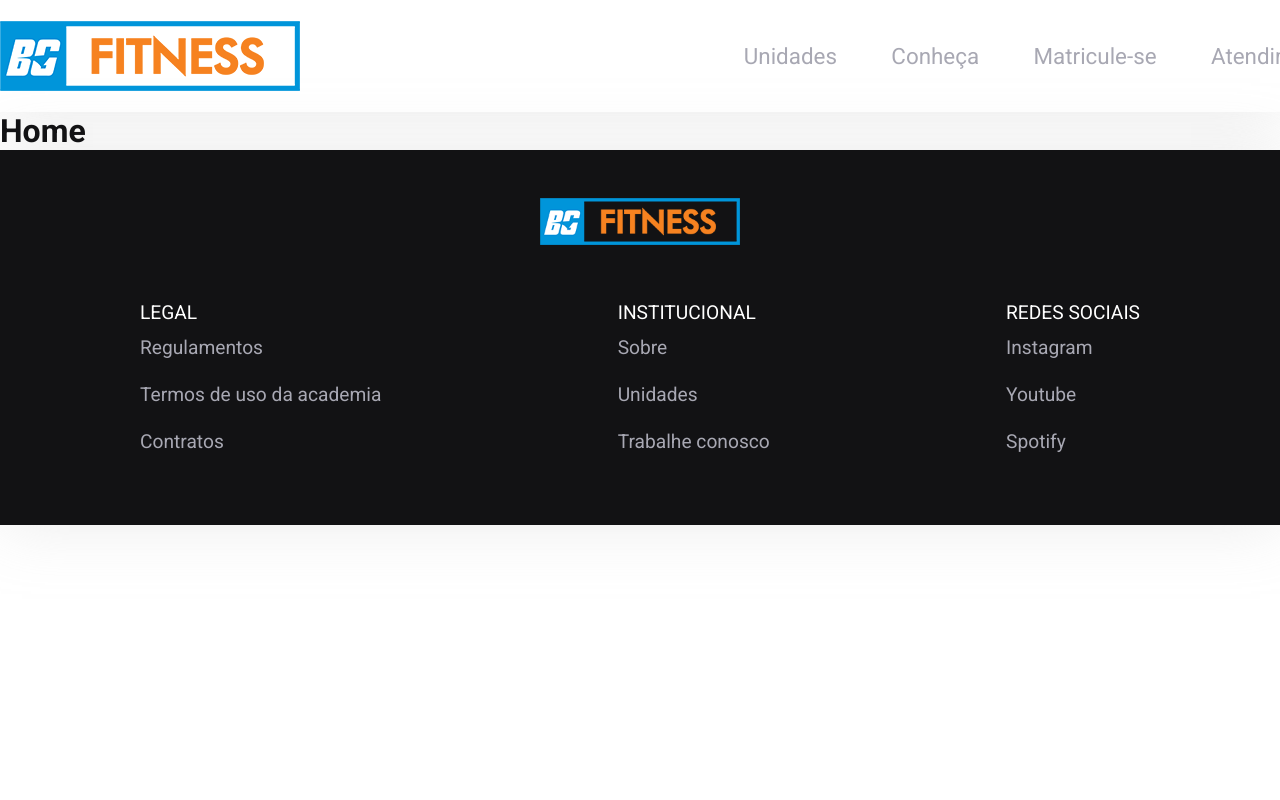
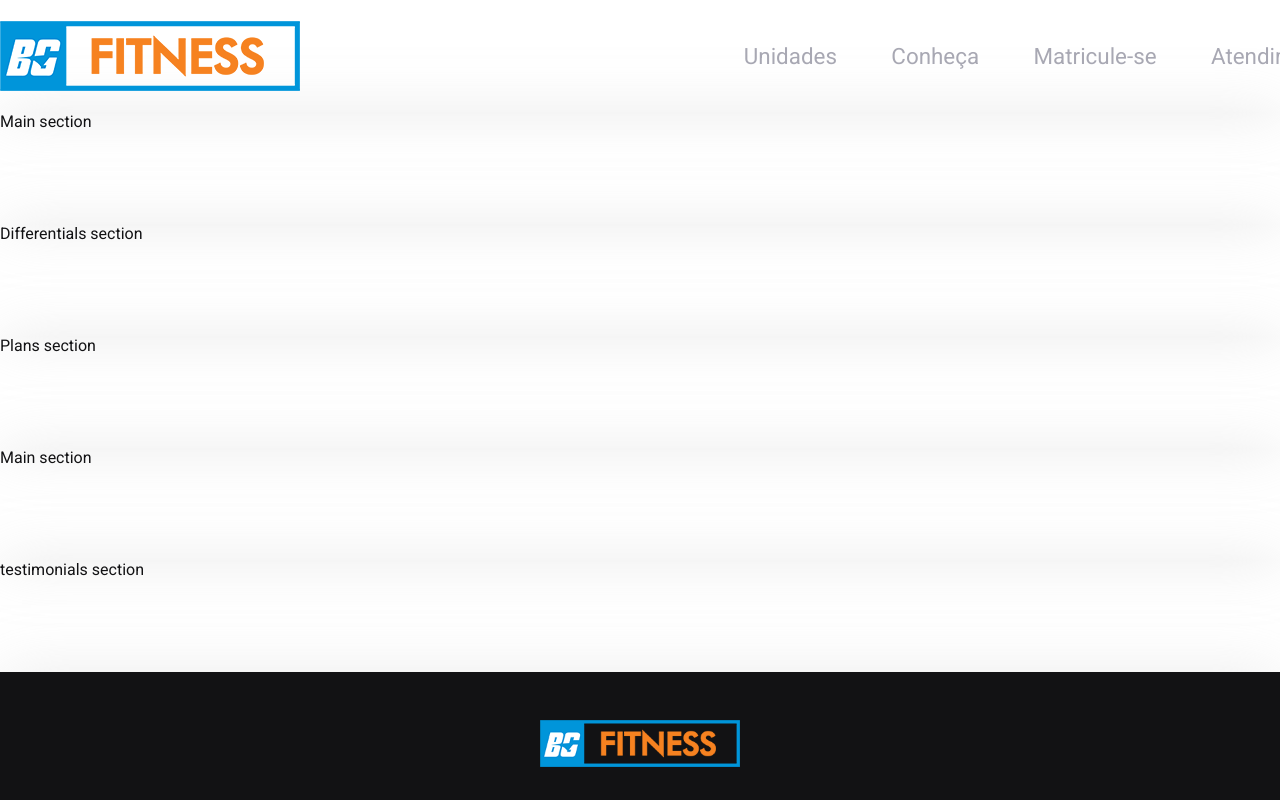
Before and after one commit to felipemrvieira/bg-fitness, a Next.js app: page / in a window 1280 px wide. Shown: the top 800 px of the page. Built offline with nearby package versions, Linux system fonts and the light colour scheme.

Commit message:
Create main sections

```diff
--- /dev/null
+++ b/src/components/Differentials/differentials.module.scss
@@ -0,0 +1,5 @@
+.sectionContainer {
+  height: 7rem;
+  box-shadow: rgb(199 199 199 / 34%) 1px 1px 60px 0px;
+  padding: 0;
+}
--- /dev/null
+++ b/src/components/Differentials/index.tsx
@@ -0,0 +1,14 @@
+import React from "react";
+// import Link from "next/link";
+
+import differentials from "./differentials.module.scss";
+
+const Differentials: React.FC = () => {
+  return (
+    <section className={differentials.sectionContainer}>
+      Differentials section
+    </section>
+  );
+};
+
+export default Differentials;
--- /dev/null
+++ b/src/components/Main/index.tsx
@@ -0,0 +1,10 @@
+import React from "react";
+// import Link from "next/link";
+
+import main from "./main.module.scss";
+
+const Main: React.FC = () => {
+  return <section className={main.sectionContainer}>Main section</section>;
+};
+
+export default Main;
--- /dev/null
+++ b/src/components/Main/main.module.scss
@@ -0,0 +1,5 @@
+.sectionContainer {
+  height: 7rem;
+  box-shadow: rgb(199 199 199 / 34%) 1px 1px 60px 0px;
+  padding: 0;
+}
--- /dev/null
+++ b/src/components/Plans/index.tsx
@@ -0,0 +1,10 @@
+import React from "react";
+// import Link from "next/link";
+
+import plans from "./plans.module.scss";
+
+const Plans: React.FC = () => {
+  return <section className={plans.sectionContainer}>Plans section</section>;
+};
+
+export default Plans;
--- /dev/null
+++ b/src/components/Plans/plans.module.scss
@@ -0,0 +1,5 @@
+.sectionContainer {
+  height: 7rem;
+  box-shadow: rgb(199 199 199 / 34%) 1px 1px 60px 0px;
+  padding: 0;
+}
--- /dev/null
+++ b/src/components/Testimonials/index.tsx
@@ -0,0 +1,14 @@
+import React from "react";
+// import Link from "next/link";
+
+import testimonials from "./testimonials.module.scss";
+
+const Testimonials: React.FC = () => {
+  return (
+    <section className={testimonials.sectionContainer}>
+      testimonials section
+    </section>
+  );
+};
+
+export default Testimonials;
--- /dev/null
+++ b/src/components/Testimonials/testimonials.module.scss
@@ -0,0 +1,5 @@
+.sectionContainer {
+  height: 7rem;
+  box-shadow: rgb(199 199 199 / 34%) 1px 1px 60px 0px;
+  padding: 0;
+}
--- /dev/null
+++ b/src/components/Units/index.tsx
@@ -0,0 +1,10 @@
+import React from "react";
+// import Link from "next/link";
+
+import units from "./units.module.scss";
+
+const Units: React.FC = () => {
+  return <section className={units.sectionContainer}>Main section</section>;
+};
+
+export default Units;
--- /dev/null
+++ b/src/components/Units/units.module.scss
@@ -0,0 +1,5 @@
+.sectionContainer {
+  height: 7rem;
+  box-shadow: rgb(199 199 199 / 34%) 1px 1px 60px 0px;
+  padding: 0;
+}
--- a/src/pages/index.tsx
+++ b/src/pages/index.tsx
@@ -1,5 +1,10 @@
 import Head from "next/head";
-import styles from "../../styles/home.module.scss";
+// import styles from "../../styles/home.module.scss";
+import Differentials from "../components/Differentials";
+import Main from "../components/Main";
+import Plans from "../components/Plans";
+import Testimonials from "../components/Testimonials";
+import Units from "../components/Units";
 
 export default function Home() {
   return (
@@ -7,7 +12,11 @@ export default function Home() {
       <Head>
         <title>BG Fitness - Início</title>
       </Head>
-      <h1 className={styles.title}>Home</h1>
+      <Main />
+      <Differentials />
+      <Plans />
+      <Units />
+      <Testimonials />
     </>
   );
 }
```
